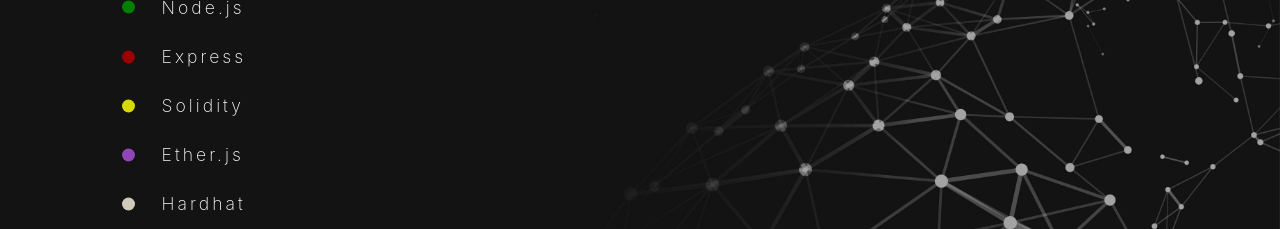
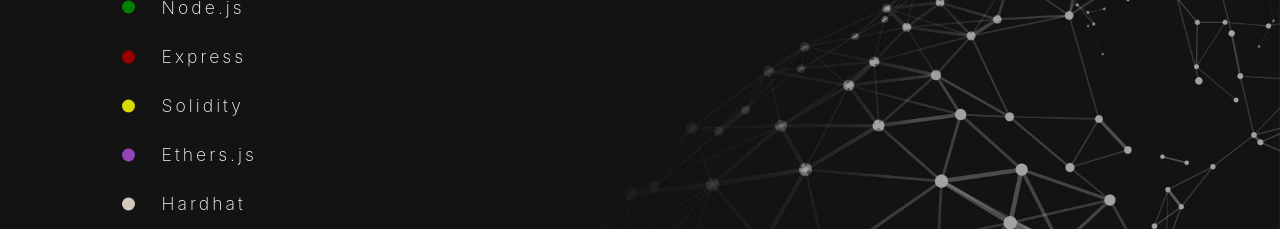
Before and after one commit to Brendan42L/portfolio, a React (Create React App) app: page /portfolio in a window 1280 px wide. Shown: the part 1540-1769 px from the top of the page. Built offline with nearby package versions, Linux system fonts and the light colour scheme; no server answers.

Commit message:
spelling

```diff
--- a/src/components/Technologies.js
+++ b/src/components/Technologies.js
@@ -21,7 +21,7 @@
             <li>Node.js</li>
             <li>Express</li>
             <li>Solidity</li>
-            <li>Ether.js</li>
+            <li>Ethers.js</li>
             <li>Hardhat</li>
             <li>Mongodb</li>
             <li id={styles.expander} onClick={openDrawer}>
```
